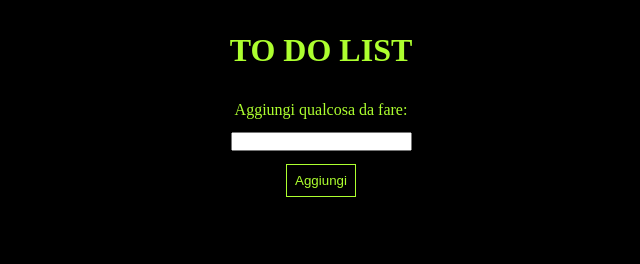
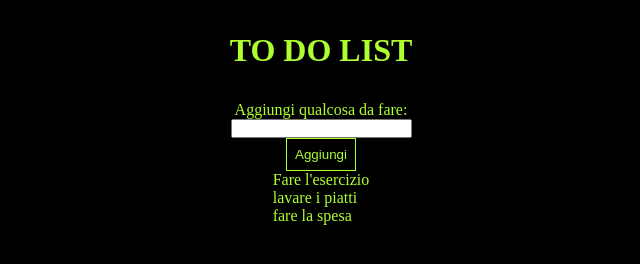
Before and after one commit to vdv-boolean/vue-todolist, a plain HTML site: page index.html in a window 1280 px wide. Both pictures are taken after a click on the button "Aggiungi". Shown: the whole page, without its empty margins (319-959 px from the left). Drawn offline with nearby package versions, Linux system fonts and the light colour scheme.

Commit message:
Add to do array

```diff
--- a/assets/style.css
+++ b/assets/style.css
@@ -1,3 +1,8 @@
+/************************************************
+General settings
+************************************************/
+
+/* Browser settings */
 *,
 *::after,
 *::before {
@@ -5,6 +10,10 @@
     padding: 0;
     box-sizing: border-box;
 }
+
+/************************************************
+Body
+************************************************/
 
 body {
     background-color: black;
@@ -35,3 +44,7 @@ button {
     border: 1px solid greenyellow;
     padding: 0.5rem;
 }
+
+li {
+    list-style: none;
+}
--- a/assets/vue.js
+++ b/assets/vue.js
@@ -1,12 +1,33 @@
 const app = Vue.createApp({
 	data() {
 		return {
+            // Initial value of html input text
             newTask:'',
+            // Array
+            taskArray: [
+                {
+                    text:'Fare l\'esercizio',
+                    done: false,
+                },
+                {
+                    text:'lavare i piatti',
+                    done:false,
+                },
+                {
+                    text:'fare la spesa',
+                    done:false,
+                },
+            ]
 		}
 	},
-     methods: {
+    methods: {
+        // Add Task to array
         addTask(){
-        console.log(this.newTask)
+        this.taskArray.push({
+                text: this.newTask,
+                done:false,
+            });
+            this.newTask='';
         }
     }
 });
--- a/index.html
+++ b/index.html
@@ -8,16 +8,36 @@
         <script src="https://unpkg.com/vue@3/dist/vue.global.js" defer=""></script>
         <script src="assets/vue.js" defer></script>
         <link rel="stylesheet" href="assets/style.css">
+    </head>
 
-    </head>
     <body>
         <div class="container">
+            <!-- Title -->
             <h1>TO DO LIST</h1>
+
+            <!-- Start App -->
             <div id="app">
+
+                <!-- Add Tasks -->
                 <label for="add-task">Aggiungi qualcosa da fare:</label>
-                <input type="text" name="add-task" id=""
-                v-model="newTask" @keyup.enter="addTask">
-                <button @click="addTask">Aggiungi</button>
+                <input
+                    type="text"
+                    name="add-task"
+                    v-model="newTask"
+                    @keyup.enter="addTask"
+                >
+                <button
+                    @click="addTask"
+                >Aggiungi
+                </button>
+
+                <!-- To Do List -->
+                <ul>
+                    <li
+                        v-for="(task, index) in taskArray"
+                    >{{ task.text }}
+                    </li>
+                </ul>
             </div>
         </div>
     </body>
```
